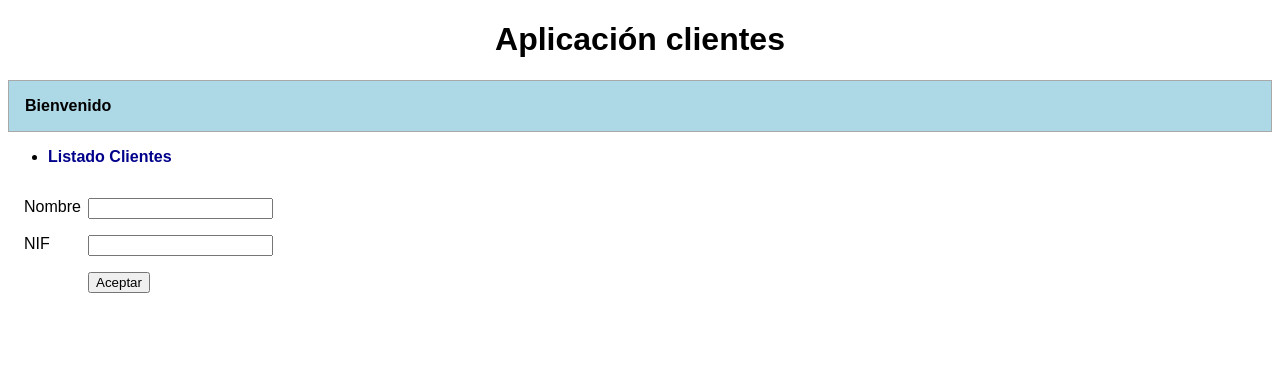
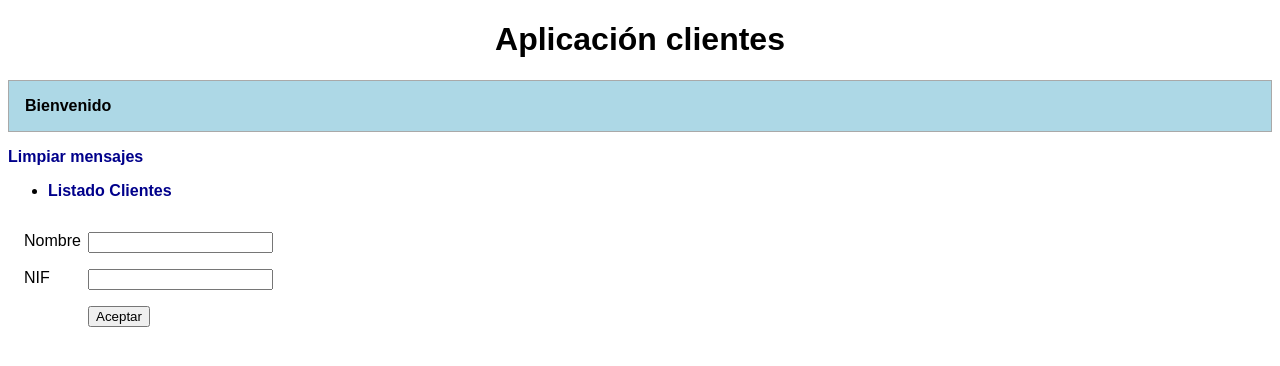
Before and after one commit to javierlete/angular2-clientes, an Angular app: page /clientes/detalles in a window 1280 px wide. Shown: the top 366 px of the page. Built offline with nearby package versions, Linux system fonts and the light colour scheme.

Commit message:
Array de mensajes en el componente y limpiar

```diff
--- a/clientes.json
+++ b/clientes.json
@@ -2,12 +2,12 @@
   "clientes": [
     {
       "id": 1,
-      "nombre": "Javier",
+      "nombre": "Javierito",
       "nif": "12345678Z"
     },
     {
       "id": 3,
-      "nombre": "Pedro",
+      "nombre": "Pedrito",
       "nif": "87654321A"
     },
     {
--- a/src/app/componentes/mensajes/mensajes.component.css
+++ b/src/app/componentes/mensajes/mensajes.component.css
@@ -1,6 +1,10 @@
-p {
+ul {
     background-color: lightblue;
     font-weight: bold;
     border: 1px solid darkgray;
     padding: 1em;
 }
+
+li {
+    list-style: none;
+}
--- a/src/app/componentes/mensajes/mensajes.component.html
+++ b/src/app/componentes/mensajes/mensajes.component.html
@@ -1,3 +1,6 @@
+<ul>
+  <li *ngFor="let mensaje of mensajes">{{mensaje}}</li>
+</ul>
 <p>
-  {{mensaje}}
+  <a (click)="limpiarMensajes()">Limpiar mensajes</a>
 </p>
--- a/src/app/componentes/mensajes/mensajes.component.ts
+++ b/src/app/componentes/mensajes/mensajes.component.ts
@@ -8,16 +8,19 @@ import { MensajesService } from 'src/app/servicios/mensajes.service';
 })
 export class MensajesComponent implements OnInit {
 
-  mensaje: string;
+  mensajes: string[] = [];
 
   constructor(private mensajesService: MensajesService) { }
 
   ngOnInit() {
-    this.mensaje = 'Bienvenido';
+    this.mensajes.push('Bienvenido');
 
     this.mensajesService.onMensaje.subscribe(
-      mensajeRecibido => this.mensaje = mensajeRecibido
+      mensajeRecibido => this.mensajes.push(mensajeRecibido)
     );
   }
 
+  limpiarMensajes() {
+    this.mensajes = [];
+  }
 }
--- a/src/app/servicios/clientes.service.ts
+++ b/src/app/servicios/clientes.service.ts
@@ -27,18 +27,26 @@ export class ClientesService {
   }
 
   getCliente(id: number): Observable<Cliente> {
-    return this.http.get<Cliente>(api + id);
+    return this.http.get<Cliente>(api + id).pipe(
+      tap( cliente => this.mensajesService.set(`Obtenido el cliente ${cliente.id}`))
+    );
   }
 
   putCliente(cliente: Cliente): Observable<Cliente> {
-    return this.http.put<Cliente>(api + cliente.id, cliente);
+    return this.http.put<Cliente>(api + cliente.id, cliente).pipe(
+      tap( cliente => this.mensajesService.set(`Modificando el cliente ${cliente.id}`))
+    );
   }
 
   deleteCliente(id: number): Observable<Cliente> {
-    return this.http.delete<Cliente>(api + id);
+    return this.http.delete<Cliente>(api + id).pipe(
+      tap( cliente => this.mensajesService.set(`Borrando el cliente ${id}`))
+    );
   }
 
   postCliente(cliente: Cliente): Observable<Cliente> {
-    return this.http.post<Cliente>(api, cliente);
+    return this.http.post<Cliente>(api, cliente).pipe(
+      tap( cliente => this.mensajesService.set(`Añadiendo el cliente ${cliente.id}`))
+    );
   }
 }
```
